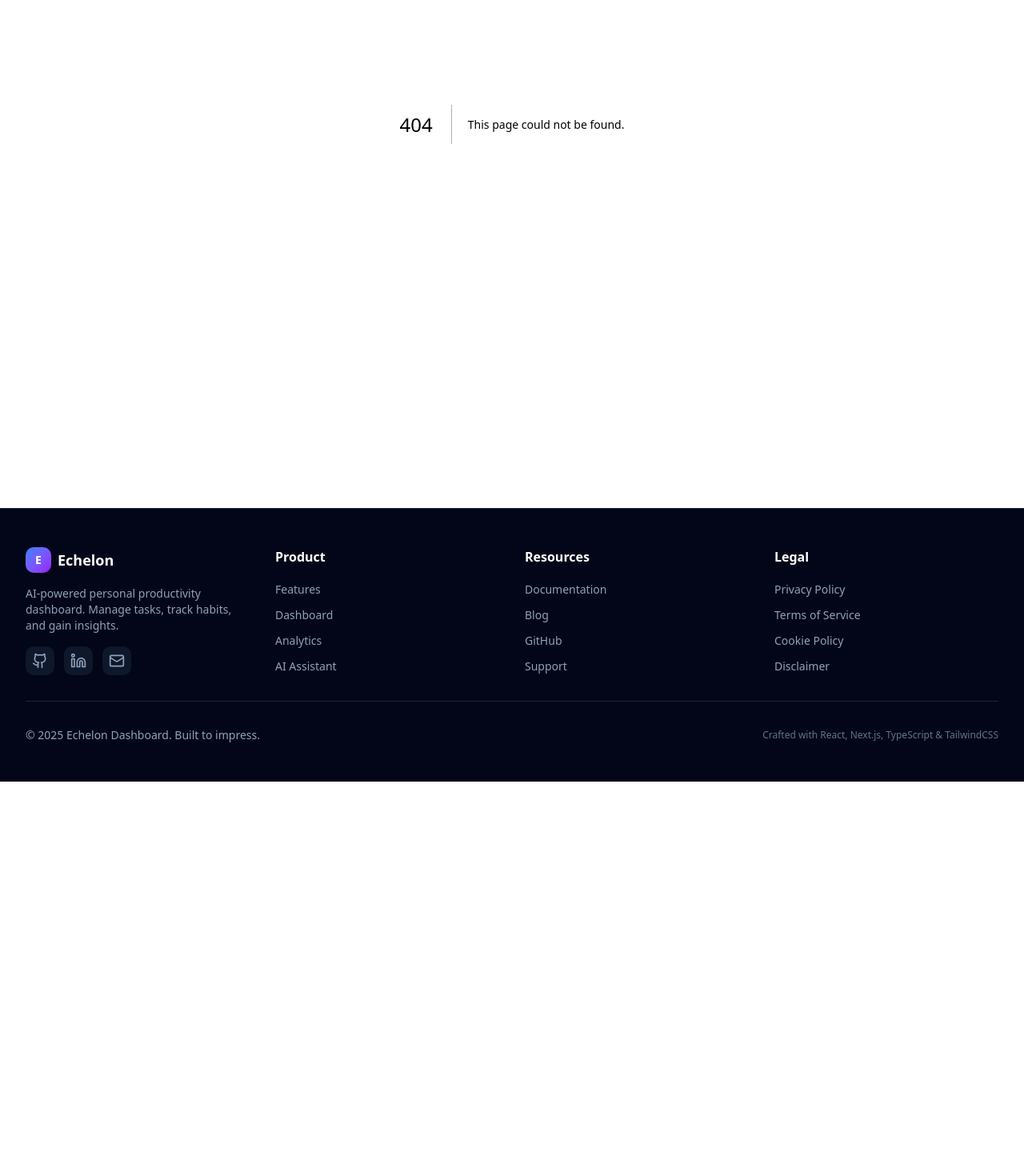
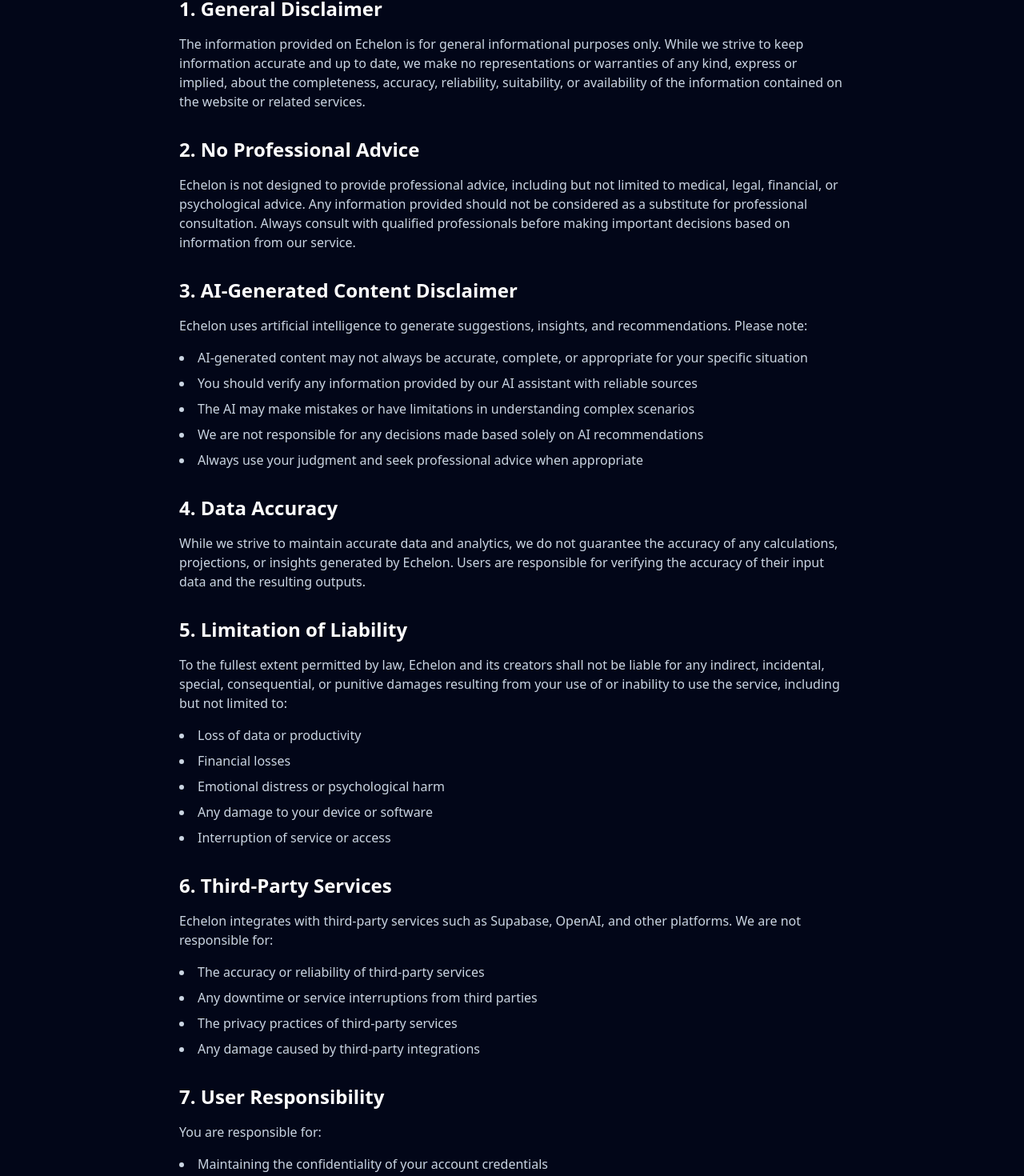
Before and after one commit to DevAnnafi/Echelon, a Next.js app: page /disclaimer in a window 1280 px wide. Before the commit this address had no page. Shown: the part 310-1780 px from the top of the page at 80% size. Before the commit the page ends 1287 px from the top, so only its background shows below. Built offline with nearby package versions, Linux system fonts and the light colour scheme.

Commit message:
feat: Created a disclaimer page

```diff
--- /dev/null
+++ b/src/app/disclaimer/page.tsx
@@ -0,0 +1,157 @@
+"use client";
+
+import Link from "next/link";
+import { ArrowLeft } from "lucide-react";
+
+export default function Disclaimer() {
+  return (
+    <div className="min-h-screen bg-white dark:bg-slate-950 pt-20 pb-20">
+      <div className="max-w-4xl mx-auto px-4 sm:px-6 lg:px-8">
+        <Link href="/" className="inline-flex items-center gap-2 text-blue-600 hover:text-blue-700 mb-6">
+          <ArrowLeft className="w-4 h-4" />
+          Back to Home
+        </Link>
+        <h1 className="text-4xl font-bold text-slate-900 dark:text-white mb-4">Disclaimer</h1>
+        <p className="text-slate-600 dark:text-slate-400 mb-8">Last updated: {new Date().toLocaleDateString()}</p>
+
+        <div className="space-y-8 text-slate-700 dark:text-slate-300">
+          <section>
+            <h2 className="text-2xl font-bold text-slate-900 dark:text-white mb-4">1. General Disclaimer</h2>
+            <p>
+              The information provided on Echelon is for general informational purposes only. While we strive to keep information accurate and up to date, we make no representations or warranties of any kind, express or implied, about the completeness, accuracy, reliability, suitability, or availability of the information contained on the website or related services.
+            </p>
+          </section>
+
+          <section>
+            <h2 className="text-2xl font-bold text-slate-900 dark:text-white mb-4">2. No Professional Advice</h2>
+            <p>
+              Echelon is not designed to provide professional advice, including but not limited to medical, legal, financial, or psychological advice. Any information provided should not be considered as a substitute for professional consultation. Always consult with qualified professionals before making important decisions based on information from our service.
+            </p>
+          </section>
+
+          <section>
+            <h2 className="text-2xl font-bold text-slate-900 dark:text-white mb-4">3. AI-Generated Content Disclaimer</h2>
+            <p className="mb-4">
+              Echelon uses artificial intelligence to generate suggestions, insights, and recommendations. Please note:
+            </p>
+            <ul className="list-disc list-inside space-y-2">
+              <li>AI-generated content may not always be accurate, complete, or appropriate for your specific situation</li>
+              <li>You should verify any information provided by our AI assistant with reliable sources</li>
+              <li>The AI may make mistakes or have limitations in understanding complex scenarios</li>
+              <li>We are not responsible for any decisions made based solely on AI recommendations</li>
+              <li>Always use your judgment and seek professional advice when appropriate</li>
+            </ul>
+          </section>
+
+          <section>
+            <h2 className="text-2xl font-bold text-slate-900 dark:text-white mb-4">4. Data Accuracy</h2>
+            <p>
+              While we strive to maintain accurate data and analytics, we do not guarantee the accuracy of any calculations, projections, or insights generated by Echelon. Users are responsible for verifying the accuracy of their input data and the resulting outputs.
+            </p>
+          </section>
+
+          <section>
+            <h2 className="text-2xl font-bold text-slate-900 dark:text-white mb-4">5. Limitation of Liability</h2>
+            <p>
+              To the fullest extent permitted by law, Echelon and its creators shall not be liable for any indirect, incidental, special, consequential, or punitive damages resulting from your use of or inability to use the service, including but not limited to:
+            </p>
+            <ul className="list-disc list-inside space-y-2 mt-4">
+              <li>Loss of data or productivity</li>
+              <li>Financial losses</li>
+              <li>Emotional distress or psychological harm</li>
+              <li>Any damage to your device or software</li>
+              <li>Interruption of service or access</li>
+            </ul>
+          </section>
+
+          <section>
+            <h2 className="text-2xl font-bold text-slate-900 dark:text-white mb-4">6. Third-Party Services</h2>
+            <p>
+              Echelon integrates with third-party services such as Supabase, OpenAI, and other platforms. We are not responsible for:
+            </p>
+            <ul className="list-disc list-inside space-y-2 mt-4">
+              <li>The accuracy or reliability of third-party services</li>
+              <li>Any downtime or service interruptions from third parties</li>
+              <li>The privacy practices of third-party services</li>
+              <li>Any damage caused by third-party integrations</li>
+            </ul>
+          </section>
+
+          <section>
+            <h2 className="text-2xl font-bold text-slate-900 dark:text-white mb-4">7. User Responsibility</h2>
+            <p className="mb-4">
+              You are responsible for:
+            </p>
+            <ul className="list-disc list-inside space-y-2">
+              <li>Maintaining the confidentiality of your account credentials</li>
+              <li>The security of your device and internet connection</li>
+              <li>Backing up your data regularly</li>
+              <li>Reviewing and understanding the terms of service</li>
+              <li>Using the service in compliance with applicable laws</li>
+              <li>Verifying any information before relying on it for important decisions</li>
+            </ul>
+          </section>
+
+          <section>
+            <h2 className="text-2xl font-bold text-slate-900 dark:text-white mb-4">8. Service Availability</h2>
+            <p>
+              While we strive to maintain service availability, Echelon is provided on an "as-is" basis. We do not guarantee uninterrupted access or that the service will be error-free. We may perform maintenance or updates that could temporarily interrupt service without prior notice.
+            </p>
+          </section>
+
+          <section>
+            <h2 className="text-2xl font-bold text-slate-900 dark:text-white mb-4">9. No Warranty</h2>
+            <p>
+              The service is provided without any warranties, express or implied, including but not limited to implied warranties of merchantability, fitness for a particular purpose, or non-infringement of intellectual property rights. We make no warranty that the service will meet your requirements or that it will be suitable for any particular purpose.
+            </p>
+          </section>
+
+          <section>
+            <h2 className="text-2xl font-bold text-slate-900 dark:text-white mb-4">10. External Links</h2>
+            <p>
+              Echelon may contain links to external websites and resources. We are not responsible for the content, accuracy, or practices of these external sites. Your use of external links is at your own risk and subject to their terms of service and privacy policies.
+            </p>
+          </section>
+
+          <section>
+            <h2 className="text-2xl font-bold text-slate-900 dark:text-white mb-4">11. Changes to Service</h2>
+            <p>
+              We reserve the right to modify, update, or discontinue any aspect of Echelon at any time without notice. Changes to the service may affect the functionality you rely on, and we are not responsible for any adverse effects resulting from such changes.
+            </p>
+          </section>
+
+          <section>
+            <h2 className="text-2xl font-bold text-slate-900 dark:text-white mb-4">12. User-Generated Content</h2>
+            <p>
+              You are solely responsible for any content (tasks, notes, conversations) you create or upload to Echelon. We are not liable for any consequences resulting from your user-generated content, including data loss, privacy violations, or any other issues.
+            </p>
+          </section>
+
+          <section>
+            <h2 className="text-2xl font-bold text-slate-900 dark:text-white mb-4">13. Governing Law</h2>
+            <p>
+              This disclaimer is governed by and construed in accordance with applicable law. Any disputes arising from the use of Echelon shall be resolved in accordance with the applicable jurisdiction.
+            </p>
+          </section>
+
+          <section className="mt-12 pt-8 border-t border-slate-200 dark:border-slate-800">
+            <h2 className="text-2xl font-bold text-slate-900 dark:text-white mb-4">14. Important Notice</h2>
+            <p className="p-4 bg-blue-50 dark:bg-blue-950/20 border border-blue-200 dark:border-blue-900 rounded-lg">
+              By using Echelon, you acknowledge that you have read this disclaimer, understand its terms, and agree to assume all risks associated with the use of the service. If you do not agree with any part of this disclaimer, please discontinue use of Echelon immediately.
+            </p>
+          </section>
+
+          <section className="mt-12 pt-8 border-t border-slate-200 dark:border-slate-800">
+            <h2 className="text-2xl font-bold text-slate-900 dark:text-white mb-4">Questions?</h2>
+            <p>
+              If you have questions about our Disclaimer, please contact us at{' '}
+              <a href="mailto:islamannafi@gmail.com" className="text-blue-600 hover:text-blue-700 dark:text-blue-400 dark:hover:text-blue-300">
+                islamannafi@gmail.com
+              </a>
+            </p>
+          </section>
+        </div>
+      </div>
+    </div>
+  );
+}
```
